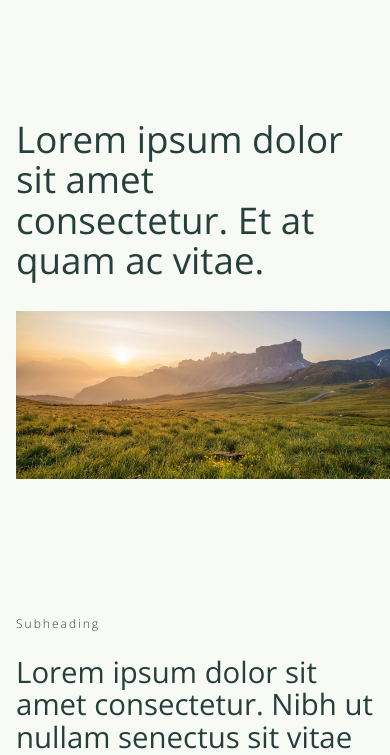
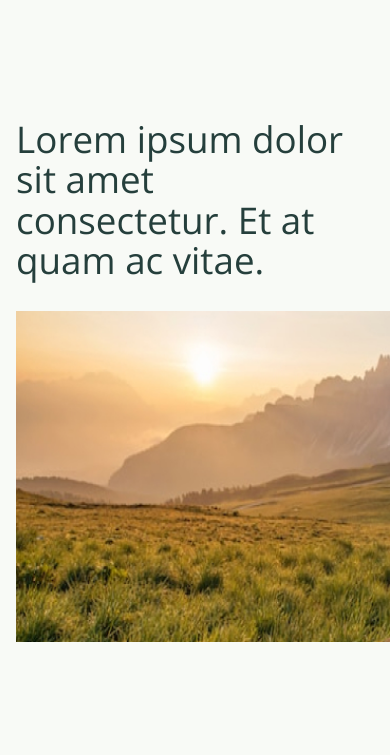
Before and after one commit to dwhenson/framework-assessment, a website built with Vite: page index.html in a window 390 px wide. Shown: the part 82-837 px from the top of the page. Built offline with nearby package versions, Linux system fonts and the light colour scheme.

Commit message:
✅ ADD:  srcset

```diff
--- a/index.html
+++ b/index.html
@@ -46,13 +46,16 @@
     </header>
 
     <div style="margin-block-start: var(--space-l); grid-column: 2/-1">
+      <picture>
+        <source srcset="/assets/hero-desktop.jpg" media="(min-width: 640px)" />
         <img
           class="hero-image"
-        src="/assets/hero.jpg"
+          src="/assets/hero-mobile.jpg"
           alt="A nice view of some mountains near the cottage."
           width="1340"
           height="600"
         />
+      </picture>
     </div>
 
     <main class="flow-region">
```
Also changed, not shown: assets/hero-desktop.jpg (renamed from assets/hero.jpg), assets/hero-mobile.jpg (added). Lines whose indentation alone changed are shown as unchanged.
